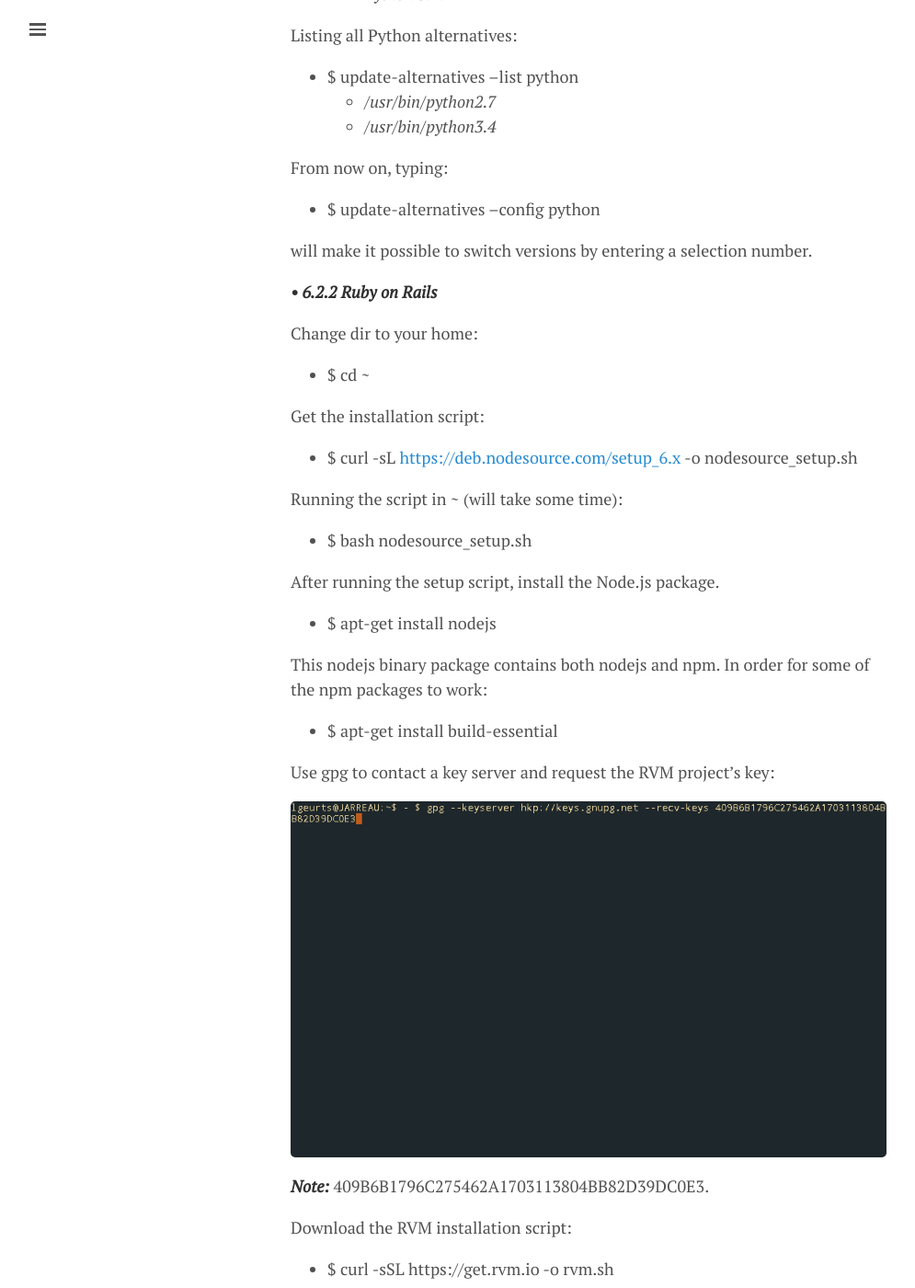
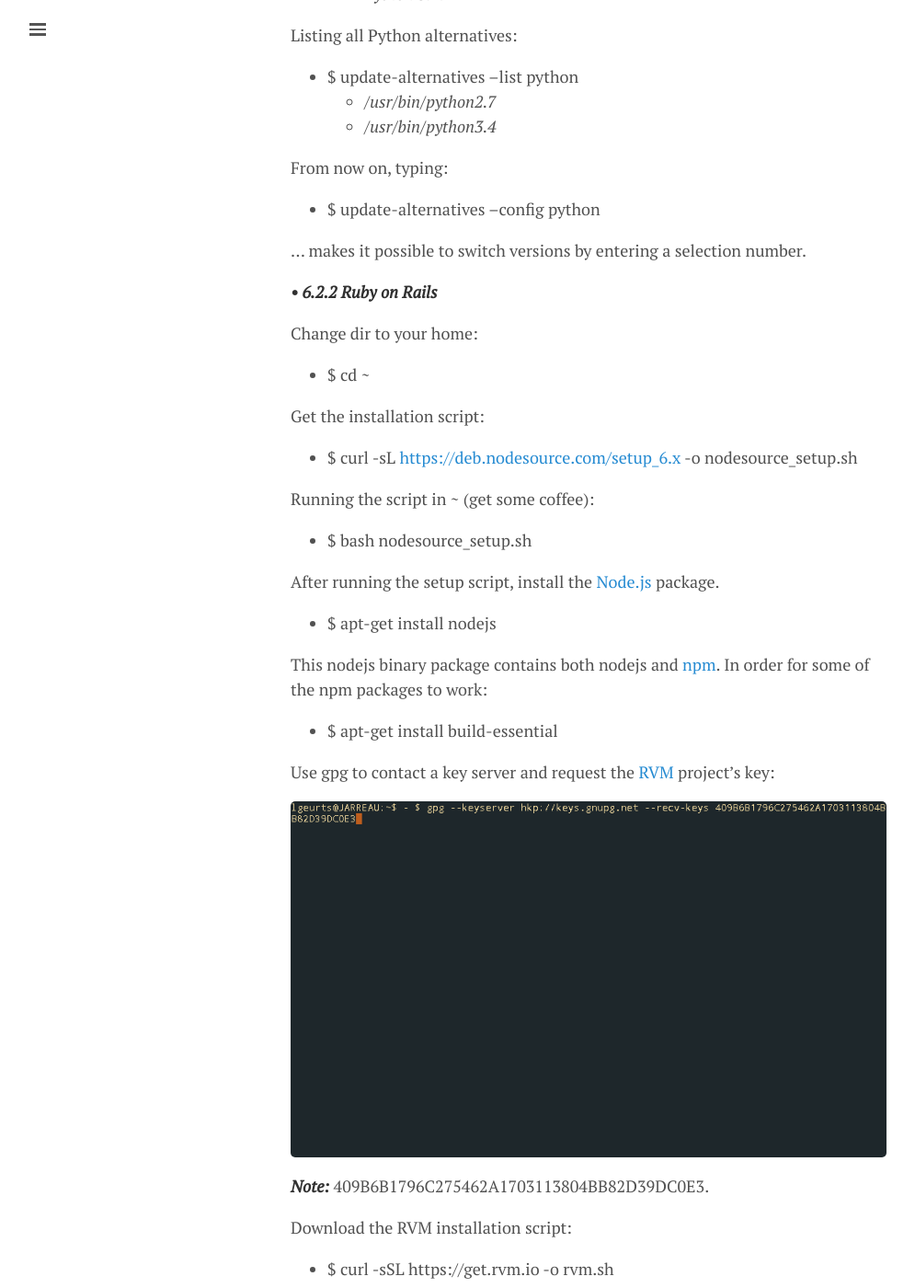
Before and after one commit to lgeurts/lgeurts.github.io, a Jekyll site: the page built from _posts/2017-07-11-bunsenlabs-linux-setup-notes-for dell-inspiron-6000.md, in a window 1280 px wide and 1400 px high, scrolled down 11137 px. Shown: the whole window at 92% size, without its empty margins (0-995 px from the left). Built offline with Jekyll 4.4.1, drawn with Linux system fonts in a browser that asks for light colours; nearby versions of some CDN libraries; comment, search, counter and statistics services are not loaded; some of the changed text lies outside the part shown.

Commit message:
Change section 10 #510

```diff
--- a/_posts/2017-07-11-bunsenlabs-linux-setup-notes-for dell-inspiron-6000.md
+++ b/_posts/2017-07-11-bunsenlabs-linux-setup-notes-for dell-inspiron-6000.md
@@ -336,7 +336,7 @@ From now on, typing:
 
 - $ update-alternatives --config python
 
-will make it possible to switch versions by entering a selection number.
+... makes it possible to switch versions by entering a selection number.
 
 ***• 6.2.2 Ruby on Rails***
 
@@ -348,19 +348,19 @@ Get the installation script:
 
 - $ curl -sL [https://deb.nodesource.com/setup_6.x](https://deb.nodesource.com/setup_6.x) -o nodesource_setup.sh
 
-Running the script in ~ (will take some time):
+Running the script in ~ (get some coffee):
 
 - $ bash nodesource_setup.sh
 
-After running the setup script, install the Node.js package.
+After running the setup script, install the [Node.js](https://packages.debian.org/jessie/nodejs) package.
 
 - $ apt-get install nodejs
 
-This nodejs binary package contains both nodejs and npm. In order for some of the npm packages to work:
+This nodejs binary package contains both nodejs and [npm](https://packages.debian.org/jessie/npm). In order for some of the npm packages to work:
 
 - $ apt-get install build-essential
 
-Use gpg to contact a key server and request the RVM project's key:
+Use gpg to contact a key server and request the [RVM](https://rvm.io/) project's key:
 
 ![RVM key](/assets/rvm-project-key.png)
 
```
Also changed, not shown: other parts of _posts/2017-07-11-bunsenlabs-linux-setup-notes-for dell-inspiron-6000.md (+2 -2 lines).
